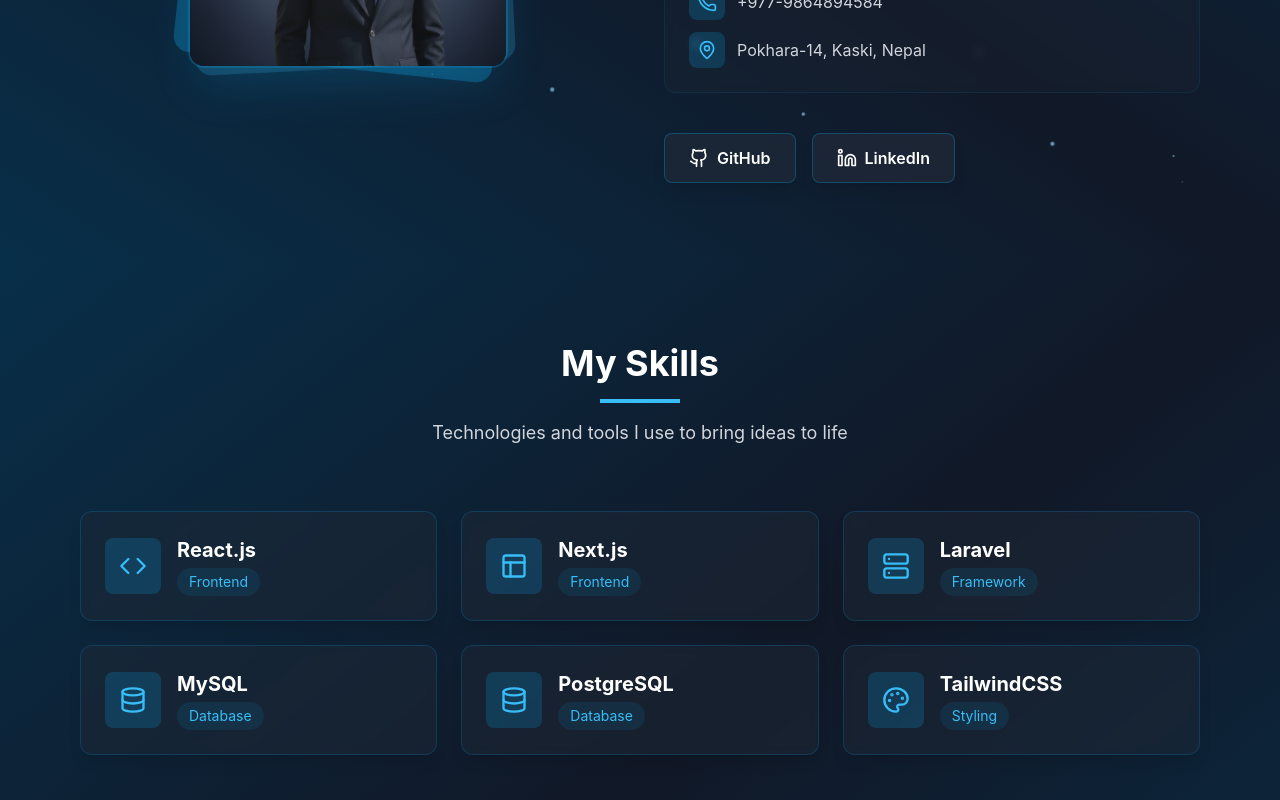
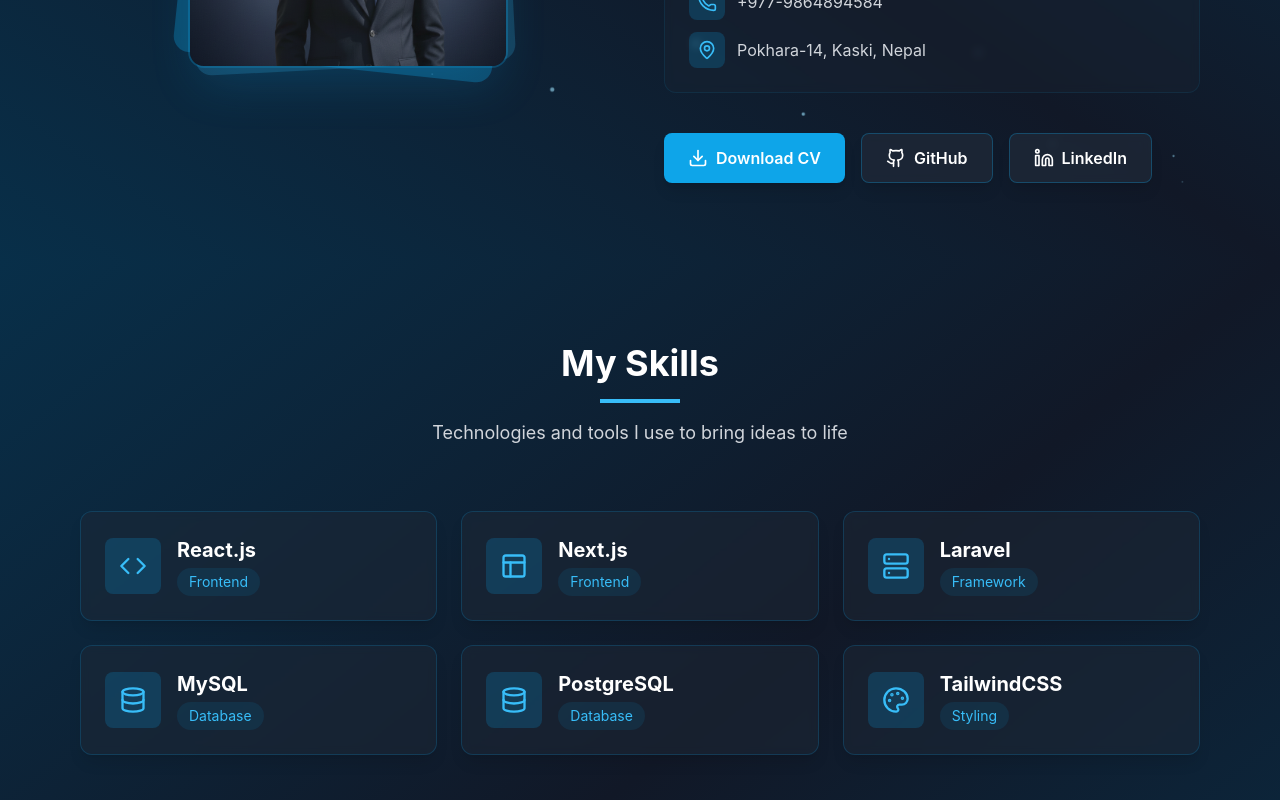
Before and after one commit to shikharbahikmagar/new_portfolio, a React (Vite) app: page / in a window 1280 px wide. Shown: the part 860-1660 px from the top of the page. Built offline with nearby package versions, Linux system fonts and the light colour scheme.

Commit message:
feat: new cv

```diff
--- a/src/components/About.jsx
+++ b/src/components/About.jsx
@@ -1,4 +1,4 @@
-import { Mail, Phone, MapPin, Github, Linkedin } from 'lucide-react';
+import { Mail, Phone, MapPin, Github, Download, Linkedin } from 'lucide-react';
 import profileImage from '../assets/professional.png'
 import overlay from '../assets/overlay.png';
 
@@ -12,7 +12,7 @@
     phone: "+977-9864894584",
     location: "Pokhara-14, Kaski, Nepal",
     website: "shikharbahik.com.np",
-    cvLink: "/attached_assets/my_cv_1765258774082.pdf",
+    cvLink: "https://drive.google.com/file/d/1hizRa2OF3zNbRuZ5DZf-mm3emw-BSbuX/view?usp=drive_link",
     social: {
       github: "https://github.com/shikharbahikmagar",
       linkedin: "https://linkedin.com/in/shikhar-bahik",
@@ -96,13 +96,13 @@
 
             {/* Action Buttons */}
             <div className="flex flex-wrap gap-4 pt-4">
-              {/*<a
+              <a
                 href={personalInfo.cvLink}
                 className="inline-flex items-center px-6 py-3 bg-sky-500 text-white font-semibold rounded-lg hover:bg-sky-600 transition-all duration-300 shadow-lg hover:shadow-xl hover:shadow-sky-500/50 hover:scale-105"
               >
                 <Download className="w-5 h-5 mr-2" />
                 Download CV
-              </a> */}
+              </a>
               <a
                 href={personalInfo.social.github}
                 target="_blank"
--- a/src/components/Footer.jsx
+++ b/src/components/Footer.jsx
@@ -85,14 +85,14 @@
               <span>Pokhara-Kaski, Nepal</span>
             </div>
 
-            {/*<a
-              href="/attached_assets/my_cv_1765258774082.pdf"
+            <a
+              href="https://drive.google.com/file/d/1hizRa2OF3zNbRuZ5DZf-mm3emw-BSbuX/view?usp=drive_link"
               target="_blank"
               className="inline-flex items-center space-x-2 text-sky-400 hover:text-sky-300 font-medium"
             >
               <ExternalLink className="w-5 h-5" />
               <span>Download My CV</span>
-            </a>*/}
+            </a>
           </div>
 
         </div>
```
